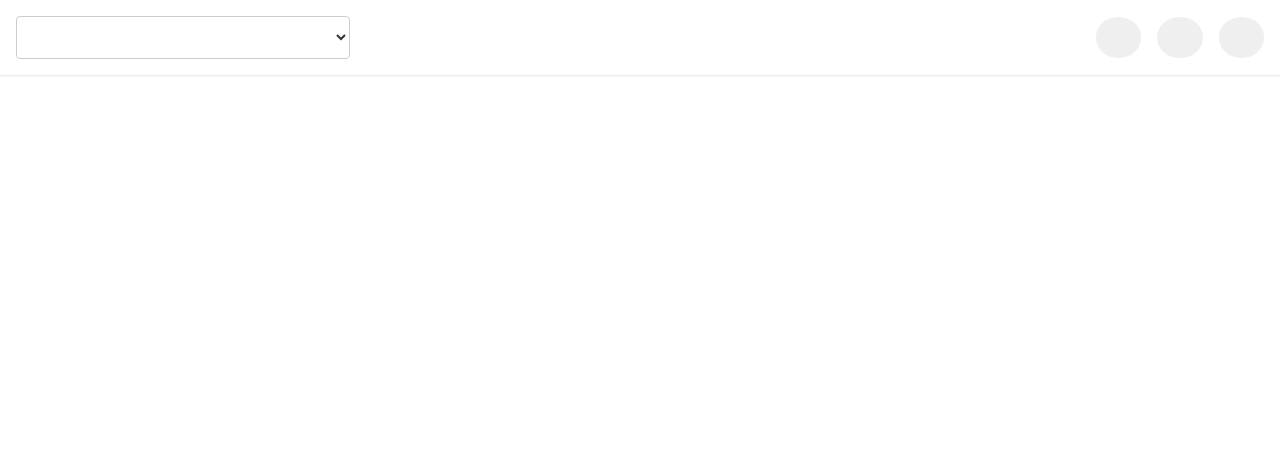
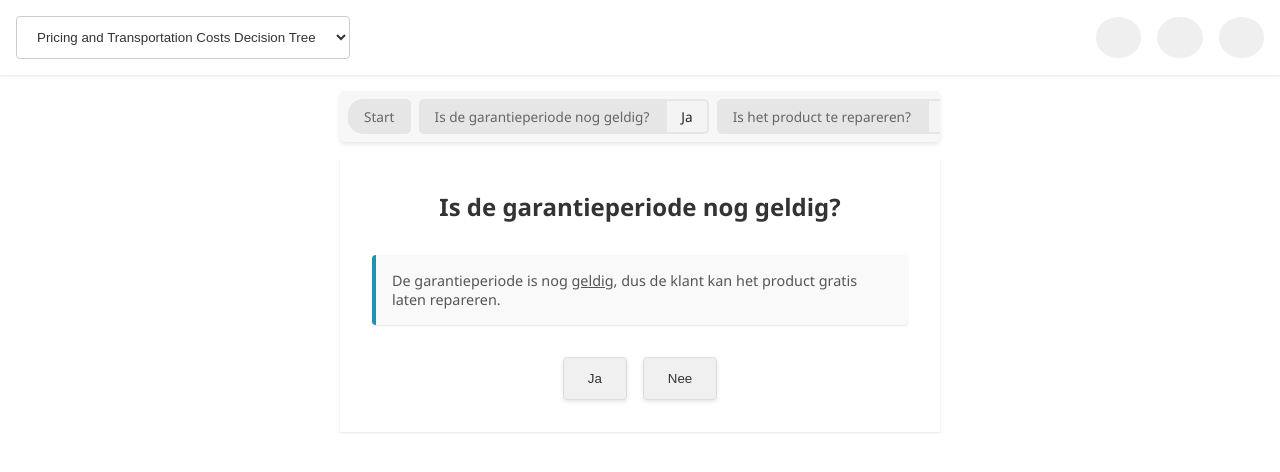
Before and after one commit to agepoor/AirPath, a SvelteKit app: page / in a window 1280 px wide. Shown: the top 472 px of the page. Built offline with nearby package versions, Linux system fonts and the light colour scheme; some icons are missing.

Commit message:
Last commit before making it work

```diff
--- a/src/lib/server/prices.json
+++ b/src/lib/server/prices.json
@@ -11,7 +11,7 @@
     {
       "id": "identify_client_type",
       "type": "decision",
-      "question": "What is the type of the client?",
+      "description": "What is the type of the client?",
       "options": [
         {
           "value": "Online Kunden Profishop, Schaffelhuber",
@@ -40,7 +40,7 @@
     {
       "id": "haendler_bestellungen_vom_aussendienst",
       "type": "decision",
-      "question": "Are action items ordered?",
+      "description": "Are action items ordered?",
       "options": [
         {
           "value": "Yes",
--- a/src/lib/server/warranty.json
+++ b/src/lib/server/warranty.json
@@ -18,14 +18,14 @@
     {
       "id": "root",
       "type": "start",
-      "question": "Start de garantieprocedure voor het product:",
+      "description": "Start de garantieprocedure voor het product:",
       "nextStep": "warranty_period",
       "department": "customer_service"
     },
     {
       "id": "warranty_period",
       "type": "decision",
-      "question": "Is de garantieperiode nog geldig?",
+      "description": "Is de garantieperiode nog geldig?",
       "options": [
         {
           "value": "Ja",
@@ -41,7 +41,7 @@
     {
       "id": "repairable_check",
       "type": "decision",
-      "question": "Is het product makkelijk zelf te repareren?",
+      "description": "Is het product makkelijk zelf te repareren?",
       "options": [
         {
           "value": "Ja",
@@ -64,7 +64,7 @@
     {
       "id": "enter_work_order_number",
       "type": "input",
-      "question": "Voer het werkorder nummer in:",
+      "description": "Voer het werkorder nummer in:",
       "variable": "workOrderNumber",
       "nextStep": "reckoning_price_check",
       "department": "customer_service"
@@ -72,7 +72,7 @@
     {
       "id": "reckoning_price_check",
       "type": "decision",
-      "question": "Is de verrekenprijs lager dan €100,-?",
+      "description": "Is de verrekenprijs lager dan €100,-?",
       "options": [
         {
           "value": "Ja",
@@ -95,7 +95,7 @@
     {
       "id": "customer_decision",
       "type": "decision",
-      "question": "Wil de klant het product laten repareren of vervangen?",
+      "description": "Wil de klant het product laten repareren of vervangen?",
       "options": [
         {
           "value": "Repareren",
--- a/src/routes/+page.server.js
+++ b/src/routes/+page.server.js
@@ -1,23 +1,23 @@
-const decisionTrees = import.meta.glob('$lib/server/*.json');
+/**
+ * Loads decision trees from server-side JSON files.
+ * @returns {Promise<{ props: { decisionTrees: Array<{ title: string, description: string, steps: Array<any>, path: string }> } }>}
+ */
+export async function load() {
+	const decisionTreeFiles = import.meta.glob('../lib/server/*.json');
 
-export async function load() {
-	const modules = await Promise.all(
-		Object.entries(decisionTrees).map(async ([path, importer]) => {
-			const content = await importer();
+	const decisionTrees = await Promise.all(
+		Object.entries(decisionTreeFiles).map(async ([path, resolve]) => {
+			const { default: content } = await resolve();
 			return {
-				title: content.default.title, // Extract the title
-				description: content.default.description, // Extract the description
-				steps: content.default.steps, // Extract the steps
-				path // Keep the path for reference
+				title: content.title,
+				description: content.description,
+				steps: content.steps,
+				path
 			};
 		})
 	);
 
-	console.log('Loaded decision trees:', modules); // Log the loaded data
-
 	return {
-		props: {
-			decisionTrees: modules
-		}
+		props: { decisionTrees }
 	};
 }
--- a/src/routes/+page.svelte
+++ b/src/routes/+page.svelte
@@ -1,12 +1,30 @@
 <script>
+	/* Svelte imports */
+	import { get } from 'svelte/store';
+
+	/* This makes the data available to the component */
 	export let data;
+	const decisionTree = data.props.decisionTrees;
+
+	/* Import stores */
+	import { decisionTreeState, updateDecisionTree } from '$lib/stores';
+
+	/* Header */
 	import Header from './Header.svelte';
+	let trees = decisionTree;
+	let newDecisionTree = (event) => {
+		updateDecisionTree(event.target.value);
+	};
+
+	/* Decision tree viewer */
 	import DecisionTreeViewer from './DecisionTreeViewer.svelte';
-	const decisionTree = data.props.decisionTrees;
-	let selectedOption;
+
+	/* This can be deleted when the component is finished */
+	console.log(decisionTree);
+	console.log(get(decisionTreeState));
 </script>
 
 <body class="light-theme">
-	<Header {decisionTree} />
+	<Header {trees} {newDecisionTree} />
 	<DecisionTreeViewer />
 </body>
--- a/src/routes/DecisionTreeViewer.svelte
+++ b/src/routes/DecisionTreeViewer.svelte
@@ -1,92 +1,138 @@
 <script>
-	import { decisionTreeState, addBreadcrumb } from '$lib/stores';
+	/* Dummy breadcrumb data */
+	const breadcrumbs = [
+		{
+			description: 'Start',
+			type: 'start'
+		},
+		{
+			description: 'Is de garantieperiode nog geldig?',
+			type: 'decision',
+			answer: 'Ja'
+		},
+		{
+			description: 'Is het product te repareren?',
+			type: 'action',
+			answer: 'Ja'
+		},
+		{
+			description: 'Voer het werkorder nummer in:',
+			type: 'input',
+			answer: 'W123456'
+		},
+		{
+			description: 'Het product is buiten de garantieperiode.',
+			type: 'end'
+		}
+	];
 
-	let state;
-	let currentStep;
-	let userInput;
+	/* Dummy data decision */
+	const currentStep = {
+		id: 'warranty_period',
+		type: 'decision',
+		description: 'Is de garantieperiode nog geldig?',
+		options: [
+			{
+				value: 'Ja',
+				nextStep: 'repairable_check'
+			},
+			{
+				value: 'Nee',
+				nextStep: 'out_of_warranty'
+			}
+		],
+		department: 'customer_service',
+		explanation:
+			'De garantieperiode is nog <u>geldig</u>, dus de klant kan het product gratis laten repareren.'
+	};
 
-	decisionTreeState.subscribe((value) => {
-		state = value;
-		if (state.selectedTree && state.currentStepId) {
-			currentStep = state.selectedTree.steps.find((step) => step.id === state.currentStepId);
-		}
-	});
+	/* Dummy data action */
+	// const currentStep = {
+	// 	id: 'repairable_check',
+	// 	type: 'action',
+	// 	description: 'Is het product te repareren?',
+	// 	department: 'customer_service',
+	// 	explanation: 'Het product is te repareren, dus de klant kan het product gratis laten repareren.'
+	// };
 
-	function handleDecision(option) {
-		// Add breadcrumb for tracking
-		addBreadcrumb(state.currentStepId, option);
+	/* Dummy data input */
+	// const currentStep = {
+	// 	id: 'enter_work_order_number',
+	// 	type: 'input',
+	// 	description: 'Voer het werkorder nummer in:',
+	// 	variable: 'workOrderNumber',
+	// 	nextStep: 'reckoning_price_check',
+	// 	department: 'customer_service',
+	// 	explanation: 'Het werkordernummer kun je vinden via ...'
+	// };
 
-		let nextStepId;
-
-		switch (currentStep.type) {
-			case 'start':
-			case 'action':
-				// For start and action steps, move to the next step directly
-				nextStepId = currentStep.nextStep;
-				break;
-
-			case 'decision':
-				// For decision and input steps, find the next step based on the user's choice
-				nextStepId = currentStep.options.find((o) => o.value === option)?.nextStep;
-				break;
-
-			case 'input':
-				nextStepId = currentStep.nextStep;
-
-			default:
-				console.error('Unrecognized step type');
-				break;
-		}
-
-		// Update the state with the next step
-		if (nextStepId) {
-			decisionTreeState.update((state) => ({ ...state, currentStepId: nextStepId }));
-		} else {
-			console.error('Next step not found');
-		}
-		console.log(state);
-	}
+	/* Dummy data end */
+	// const currentStep = {
+	// 	id: 'out_of_warranty',
+	// 	type: 'end',
+	// 	description: 'Het product is buiten de garantieperiode.',
+	// 	department: 'customer_service',
+	// 	explanation:
+	// 		'Het product is buiten de garantieperiode, dus de klant kan het product niet gratis laten repareren.'
+	// };
 </script>
 
 <main>
-	{#if currentStep}
 	<div class="breadcrumbs">
-			<!-- Breadcrumbs -->
+		<!-- TODO: Layout and functionality for Breadcrumbs -->
+		{#each breadcrumbs as breadcrumb}
+			<div class="breadcrumb-wrapper">
+				{#if breadcrumb.type === 'start'}
+					<span class="start">{breadcrumb.description}</span>
+				{:else if breadcrumb.type === 'decision' || breadcrumb.type === 'action'}
+					<span>{breadcrumb.description}</span>
+					<span class="answer">{breadcrumb.answer}</span>
+				{:else if breadcrumb.type === 'input'}
+					<span>{breadcrumb.description}</span>
+					<span class="variable">{breadcrumb.answer}</span>
+				{:else if breadcrumb.type === 'end'}
+					<span class="end">{breadcrumb.description}</span>
+				{/if}
+			</div>
+		{/each}
 	</div>
 	<div class="current-step">
-			{#if currentStep.type === 'start'}
-				<div class="start-step">
-					<p>{@html currentStep.description || 'Start of the process'}</p>
-					<button on:click={() => handleDecision(null)}>Start</button>
+		<!-- TODO: Step layout (this depends on the type) and functionality -->
+		{#if currentStep.type === 'decision'}
+			<h2>{currentStep.description}</h2>
+			<div class="explanation">
+				{@html currentStep.explanation}
 			</div>
-			{:else if currentStep.type === 'decision'}
-				<div class="decision-step">
-					<p>{@html currentStep.question || 'No question provided'}</p>
+			<div class="options">
 				{#each currentStep.options as option}
-						<button on:click={() => handleDecision(option.value)}>{option.value}</button>
+					<button on:click={() => console.log(option.nextStep)}>{option.value}</button>
 				{/each}
 			</div>
 		{:else if currentStep.type === 'action'}
-				<div class="action-step">
-					<p>{@html currentStep.description || 'No description provided'}</p>
-					<button on:click={() => handleDecision(null)}>Continue</button>
+			<h2>{currentStep.description}</h2>
+			<div class="explanation">
+				{@html currentStep.explanation}
+			</div>
+			<div class="options">
+				<button on:click={() => console.log('Action performed')}>Uitvoeren</button>
 			</div>
 		{:else if currentStep.type === 'input'}
-				<div class="input-step">
-					<p>{@html currentStep.question || 'No input question provided'}</p>
-					<input type="text" bind:value={userInput} />
-					<button on:click={() => handleDecision(userInput)}>Submit</button>
+			<h2>{currentStep.description}</h2>
+			<div class="explanation">
+				{@html currentStep.explanation}
+			</div>
+			<div class="options">
+				<input type="text" name={currentStep.variable} />
+				<button on:click={() => console.log('Input received')}>Verder</button>
 			</div>
 		{:else if currentStep.type === 'end'}
-				<!-- This is the only type where there is no decision made -->
-				<p>{@html currentStep.description || 'End of the process'}</p>
-				<!-- Layout for end step -->
-				<!-- Add specific UI for end here -->
-			{:else}
-				<p>Unrecognized step type</p>
+			<h2>{currentStep.description}</h2>
+			<div class="explanation">
+				{@html currentStep.explanation}
+			</div>
+			<hr />
 		{/if}
 	</div>
-	{/if}
 </main>
 
 <style>
@@ -95,25 +141,127 @@
 		flex-direction: column;
 		align-items: center;
 	}
+	/* Breadcrumbs styles */
 	.breadcrumbs {
 		display: flex;
-		width: 600px;
-		margin: 1rem auto;
-		padding: 1rem;
+		overflow-x: auto;
+		align-items: center;
+		margin-top: 1rem;
+		padding: 0.5rem;
+		gap: 0.5rem;
+		background: #f7f7f7; /* Light background for the breadcrumb container */
+		box-shadow: 0 2px 4px rgba(0, 0, 0, 0.1);
+		border-radius: 5px;
+		margin-bottom: 1rem;
+		width: 600px; /* Match the width of the current-step element */
 	}
-	.breadcrumbs span {
-		/* Add styles for breadcrumbs */
-		padding: 1rem 0.5rem;
+
+	.breadcrumb-wrapper {
+		display: flex;
+		align-items: center;
 	}
+	.breadcrumb-wrapper span {
+		white-space: nowrap;
+		padding: 0.5rem 1rem;
+		font-size: 0.85rem;
+		background: #e6e6e6; /* Subtle background for each breadcrumb */
+		color: #666;
+		border-radius: 5px 0px 0px 5px;
+		transition:
+			background-color 0.3s,
+			color 0.3s;
+	}
+
+	.breadcrumb-wrapper span:hover {
+		background-color: #d4d4d4; /* Slightly darker on hover */
+		color: #333;
+	}
+
+	.breadcrumb-wrapper span.answer {
+		border-radius: 0px 5px 5px 0px;
+		box-shadow: inset 0 0 0 2px #e6e6e6;
+		/* margin-left: 0.15rem; */
+		background: #f4f4f4; /* Blue background for answers */
+		color: #222222;
+	}
+
+	.breadcrumb-wrapper span.variable {
+		cursor: pointer;
+		background: #ffff006c;
+		box-shadow: inset 0 0 0 2px #ffeb3b;
+		border-radius: 0px 5px 5px 0px;
+		/* margin-left: 0.15rem; */
+		/* font-style: italic; Styling for variable inputs */
+	}
+	.breadcrumb-wrapper span.variable:hover {
+		background: #ffff50;
+	}
+
+	.breadcrumb-wrapper span.start {
+		border-radius: 15px 5px 5px 15px;
+		margin-left: 0;
+	}
+
+	.breadcrumb-wrapper span.end {
+		border-radius: 5px 15px 15px 5px;
+		margin-left: 0.15rem;
+	}
+
 	.current-step {
+		display: flex;
+		flex-direction: column;
 		padding: 2rem;
 		width: 600px;
 		box-shadow: var(--shadow);
 		/* Add styles for current step */
 	}
-	.current-step p {
-		font-size: 1.2rem;
-		font-weight: bold;
+	.current-step h2 {
 		text-align: center;
+		margin-bottom: 1rem;
+	}
+	.current-step .explanation {
+		background: #f9f9f9; /* Subtle background color */
+		color: #555; /* Dark gray color for text */
+		font-size: 0.9rem; /* Slightly smaller font size */
+		padding: 1rem; /* Adequate padding */
+		margin-top: 1rem; /* Margin to separate from question */
+		border-left: 4px solid #2193b0; /* Left border for emphasis */
+		box-shadow: var(--shadow); /* Soft shadow */
+		border-radius: 4px; /* Rounded corners */
+	}
+
+	.current-step .options {
+		display: flex;
+		margin-top: 2rem;
+		justify-content: center;
+		flex-direction: row;
+	}
+	.current-step .options button {
+		background: #f0f0f0; /* Subtle solid background */
+		cursor: pointer;
+		margin: 0 0.5rem;
+		padding: 0.8rem 1.5rem; /* Adjusted padding */
+		border: 1px solid #ddd; /* Subtle border */
+		border-radius: 4px; /* Slightly rounded corners */
+		color: #333; /* Subtle text color */
+		font-weight: 500; /* Less bold font */
+		box-shadow: 0px 2px 4px rgba(0, 0, 0, 0.1); /* Soft shadow */
+		transition:
+			background-color 0.2s ease,
+			box-shadow 0.2s ease; /* Smooth transitions */
+	}
+
+	.current-step .options button:hover {
+		background: #e8e8e8; /* Slight change in background on hover */
+		box-shadow: 0px 3px 6px rgba(0, 0, 0, 0.15); /* Slightly more pronounced shadow on hover */
+	}
+
+	.current-step hr {
+		/* Styling that signifies the end of the decision tree. This should be a cool animation. */
+		width: 100%;
+		height: 2px;
+		background: #2193b0;
+		border: none;
+		margin: 2rem 0;
 	}
 </style>
--- a/src/routes/Header.svelte
+++ b/src/routes/Header.svelte
@@ -5,44 +5,13 @@
 	import { faBackwardStep } from '@fortawesome/free-solid-svg-icons';
 	import { faBackwardFast } from '@fortawesome/free-solid-svg-icons';
 
-	import { decisionTreeState, removeLastBreadcrumb, resetBreadcrumbs } from '$lib/stores';
-
-	export let decisionTree;
-	let selectedOption = '';
-
-	function handleTreeSelection() {
-		console.log('Selected Option:', selectedOption);
-
-		const selectedTree = decisionTree.find((tree) => tree.title === selectedOption);
-		if (selectedTree) {
-			decisionTreeState.set({
-				selectedTree,
-				currentStepId: selectedTree.steps[0].id,
-				breadcrumbs: []
-			});
-		} else {
-			console.error('Selected tree not found');
-		}
-
-		console.log('Selected Tree:', selectedTree);
-	}
-
-	function handleStepBack() {
-		// Call this function when the stepback button is clicked
-		removeLastBreadcrumb();
-		// ... rest of the step back logic ...
-	}
-
-	function handleNewTree() {
-		// Call this function when a tree is reset with the BackwardFast button
-		resetBreadcrumbs();
-		// ... rest of the new tree logic ...
-	}
+	export let trees;
+	export let newDecisionTree;
 </script>
 
 <header>
-	<select bind:value={selectedOption} on:change={handleTreeSelection}>
-		{#each decisionTree as tree}
+	<select on:change={newDecisionTree}>
+		{#each trees as tree}
 			<option value={tree.title}>{tree.title}</option>
 		{/each}
 	</select>
```
Also changed, not shown: src/lib/stores.js (+102 -20 lines), 1 other file (tests, documents, lock files or other folders). Lines whose indentation alone changed are shown as unchanged.
